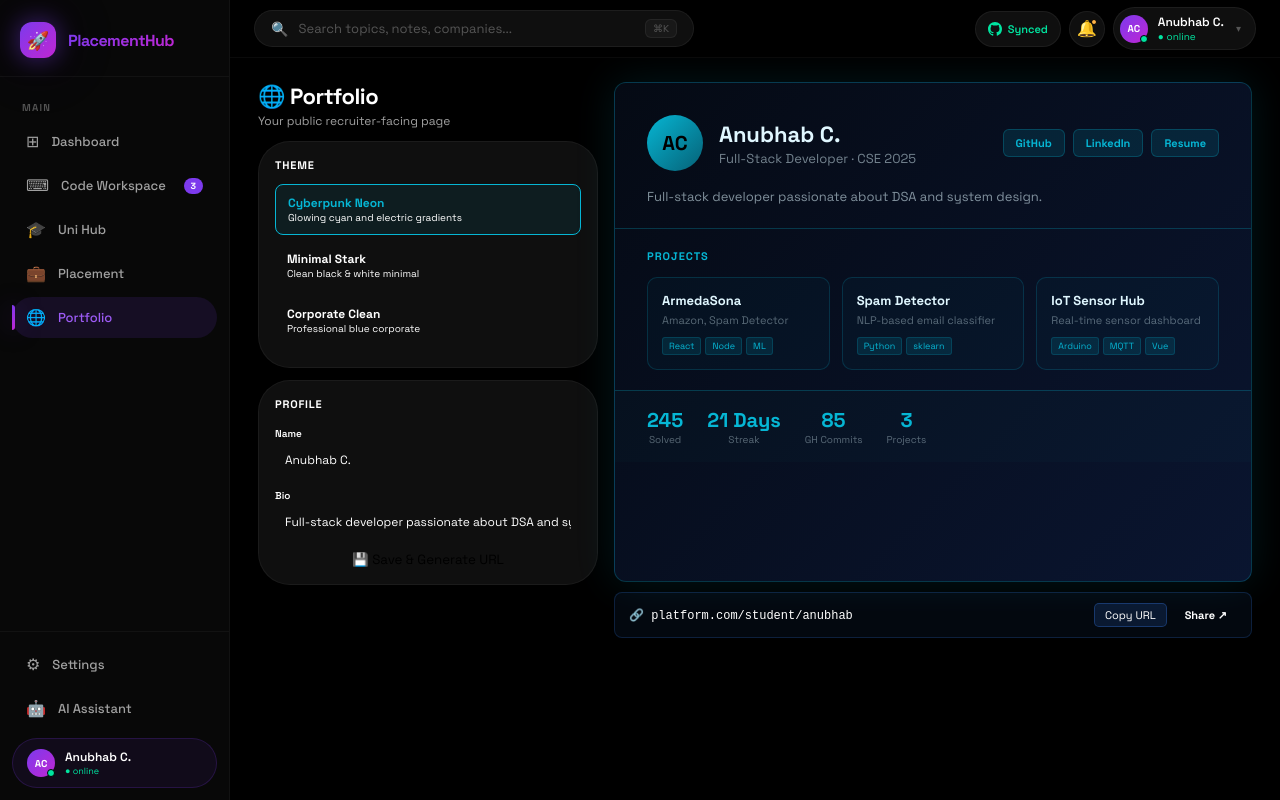
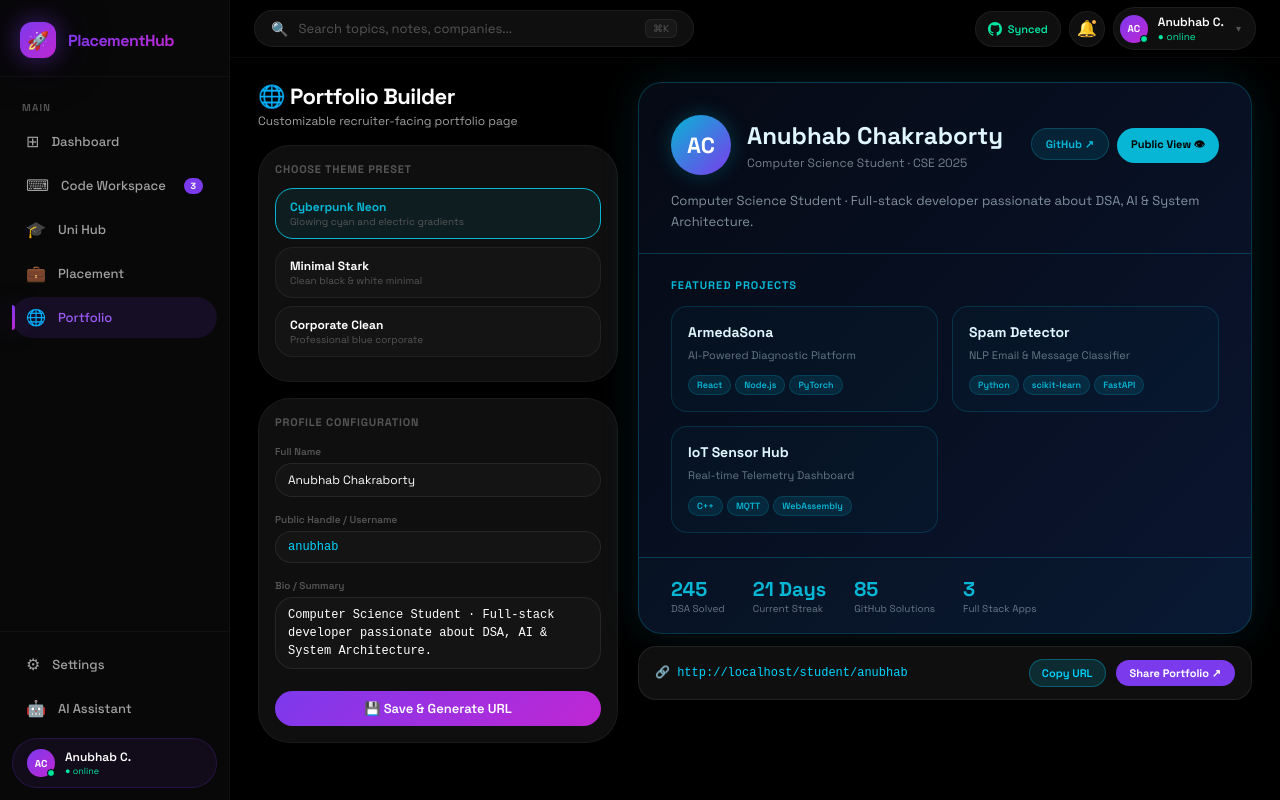
Before and after one commit to anubhab-cloud/PlacementHub, a Next.js app: page /portfolio in a window 1280 px wide. Built offline with nearby package versions, Linux system fonts and the light colour scheme.

Commit message:
fix: robust AI insights JSON extraction & dynamic recruiter portfolio builder

```diff
--- a/app/portfolio/page.tsx
+++ b/app/portfolio/page.tsx
@@ -1,44 +1,92 @@
 'use client';
-import { useState } from 'react';
+
+import { useState, useEffect } from 'react';
+import Link from 'next/link';
 
 const themes = [
   { id: 'cyberpunk', label: 'Cyberpunk Neon', desc: 'Glowing cyan and electric gradients', accent: '#06b6d4' },
-  { id: 'stark', label: 'Minimal Stark', desc: 'Clean black & white minimal', accent: '#f0f4ff' },
+  { id: 'stark', label: 'Minimal Stark', desc: 'Clean black & white minimal', accent: '#ffffff' },
   { id: 'corporate', label: 'Corporate Clean', desc: 'Professional blue corporate', accent: '#3b82f6' },
 ];
 
-const projects = [
-  { name: 'ArmedaSona', desc: 'Amazon, Spam Detector', tech: ['React', 'Node', 'ML'] },
-  { name: 'Spam Detector', desc: 'NLP-based email classifier', tech: ['Python', 'sklearn'] },
-  { name: 'IoT Sensor Hub', desc: 'Real-time sensor dashboard', tech: ['Arduino', 'MQTT', 'Vue'] },
+const INITIAL_PROJECTS = [
+  { name: 'ArmedaSona', desc: 'AI-Powered Diagnostic Platform', tech: ['React', 'Node.js', 'PyTorch'] },
+  { name: 'Spam Detector', desc: 'NLP Email & Message Classifier', tech: ['Python', 'scikit-learn', 'FastAPI'] },
+  { name: 'IoT Sensor Hub', desc: 'Real-time Telemetry Dashboard', tech: ['C++', 'MQTT', 'WebAssembly'] },
 ];
 
 export default function PortfolioPage() {
-  const [theme, setTheme] = useState('cyberpunk');
-  const [name, setName] = useState('Anubhab C.');
-  const [bio, setBio] = useState('Full-stack developer passionate about DSA and system design.');
+  const [theme, setTheme]       = useState('cyberpunk');
+  const [name, setName]         = useState('Anubhab Chakraborty');
+  const [username, setUsername] = useState('anubhab');
+  const [bio, setBio]           = useState('Computer Science Student · Full-stack developer passionate about DSA, AI & System Architecture.');
+  const [copied, setCopied]     = useState(false);
+  const [saved, setSaved]       = useState(false);
+  const [origin, setOrigin]     = useState('http://localhost:3000');
+
+  useEffect(() => {
+    if (typeof window !== 'undefined') {
+      setOrigin(window.location.origin);
+      try {
+        const savedData = localStorage.getItem('placementhub_portfolio');
+        if (savedData) {
+          const parsed = JSON.parse(savedData);
+          if (parsed.name) setName(parsed.name);
+          if (parsed.username) setUsername(parsed.username);
+          if (parsed.bio) setBio(parsed.bio);
+          if (parsed.theme) setTheme(parsed.theme);
+        }
+      } catch { /* fallback */ }
+    }
+  }, []);
 
   const tc: Record<string, { bg: string; accent: string; border: string; text: string }> = {
     cyberpunk: { bg: 'linear-gradient(135deg,#050a14,#0a1530)', accent: '#06b6d4', border: '#06b6d440', text: '#e0f7ff' },
     stark: { bg: 'linear-gradient(135deg,#111,#222)', accent: '#ffffff', border: '#ffffff30', text: '#ffffff' },
     corporate: { bg: 'linear-gradient(135deg,#0a0e1a,#0d1225)', accent: '#3b82f6', border: '#3b82f640', text: '#e8f0fe' },
   };
-  const c = tc[theme];
+  const c = tc[theme] || tc.cyberpunk;
+
+  const publicUrl = `${origin}/student/${username.toLowerCase().replace(/\s+/g, '-')}`;
+
+  const handleSave = () => {
+    const portfolioObj = { name, username, bio, theme };
+    try {
+      localStorage.setItem('placementhub_portfolio', JSON.stringify(portfolioObj));
+    } catch { /* fallback */ }
+    setSaved(true);
+    setTimeout(() => setSaved(false), 2500);
+  };
+
+  const handleCopyUrl = () => {
+    navigator.clipboard.writeText(publicUrl);
+    setCopied(true);
+    setTimeout(() => setCopied(false), 2000);
+  };
+
+  const handleShare = () => {
+    if (navigator.share) {
+      navigator.share({ title: `${name}'s Portfolio`, url: publicUrl }).catch(() => {});
+    } else {
+      window.open(publicUrl, '_blank');
+    }
+  };
 
   return (
-    <div style={{ display: 'grid', gridTemplateColumns: '340px 1fr', gap: '16px' }}>
+    <div style={{ display: 'grid', gridTemplateColumns: '360px 1fr', gap: '20px' }}>
       {/* Config Panel */}
-      <div style={{ display: 'flex', flexDirection: 'column', gap: '12px' }}>
+      <div style={{ display: 'flex', flexDirection: 'column', gap: '16px' }}>
         <div className="page-header" style={{ marginBottom: 0 }}>
           <div>
-            <h1 className="page-title">🌐 Portfolio</h1>
-            <p className="page-subtitle">Your public recruiter-facing page</p>
+            <h1 className="page-title">🌐 Portfolio Builder</h1>
+            <p className="page-subtitle">Customizable recruiter-facing portfolio page</p>
           </div>
         </div>
 
-        <div className="widget" style={{ padding: '16px' }}>
-          <div style={{ fontSize: '11px', color: 'var(--text-muted)', fontWeight: 700, textTransform: 'uppercase', letterSpacing: '0.8px', marginBottom: '12px' }}>
-            Theme
+        {/* Theme Picker */}
+        <div className="card" style={{ padding: '16px' }}>
+          <div style={{ fontSize: '11px', color: 'var(--text-3)', fontWeight: 700, textTransform: 'uppercase', letterSpacing: '0.8px', marginBottom: '12px' }}>
+            Choose Theme Preset
           </div>
           {themes.map(t => (
             <div
@@ -46,87 +94,143 @@ export default function PortfolioPage() {
               id={`theme-option-${t.id}`}
               onClick={() => setTheme(t.id)}
               style={{
-                padding: '10px 12px', borderRadius: '8px', cursor: 'pointer', marginBottom: '6px',
-                border: `1px solid ${theme === t.id ? t.accent : 'var(--border-subtle)'}`,
-                background: theme === t.id ? `${t.accent}15` : 'transparent',
+                padding: '10px 14px', borderRadius: 'var(--r-md)', cursor: 'pointer', marginBottom: '8px',
+                border: `1px solid ${theme === t.id ? t.accent : 'rgba(255,255,255,0.06)'}`,
+                background: theme === t.id ? `${t.accent}15` : 'var(--black-3)',
                 transition: 'all 0.2s ease',
               }}
             >
-              <div style={{ fontSize: '12px', fontWeight: 700, color: theme === t.id ? t.accent : 'var(--text-primary)' }}>{t.label}</div>
-              <div style={{ fontSize: '10px', color: 'var(--text-muted)' }}>{t.desc}</div>
+              <div style={{ fontSize: '12px', fontWeight: 700, color: theme === t.id ? t.accent : 'var(--text-1)' }}>{t.label}</div>
+              <div style={{ fontSize: '10px', color: 'var(--text-3)' }}>{t.desc}</div>
             </div>
           ))}
         </div>
 
-        <div className="widget" style={{ padding: '16px' }}>
-          <div style={{ fontSize: '11px', color: 'var(--text-muted)', fontWeight: 700, textTransform: 'uppercase', letterSpacing: '0.8px', marginBottom: '12px' }}>
-            Profile
+        {/* Profile Details Form */}
+        <div className="card" style={{ padding: '16px', display: 'flex', flexDirection: 'column', gap: '12px' }}>
+          <div style={{ fontSize: '11px', color: 'var(--text-3)', fontWeight: 700, textTransform: 'uppercase', letterSpacing: '0.8px' }}>
+            Profile Configuration
           </div>
-          {[['Name', name, setName], ['Bio', bio, setBio]].map(([label, val, setter]) => (
-            <div key={label as string} style={{ marginBottom: '10px' }}>
-              <label style={{ fontSize: '10px', color: 'var(--text-muted)', fontWeight: 600 }}>{label as string}</label>
-              <input
-                value={val as string}
-                onChange={e => (setter as (v: string) => void)(e.target.value)}
-                style={{
-                  width: '100%', marginTop: '4px', padding: '7px 10px',
-                  background: 'var(--bg-input)', border: '1px solid var(--border-subtle)',
-                  borderRadius: '6px', color: 'var(--text-primary)', fontSize: '12px', outline: 'none',
-                }}
-              />
-            </div>
-          ))}
-          <button className="btn-primary" id="btn-save-portfolio" style={{ width: '100%', justifyContent: 'center', marginTop: '4px' }}>
-            💾 Save & Generate URL
+
+          <div>
+            <label style={{ fontSize: '10px', color: 'var(--text-3)', fontWeight: 600 }}>Full Name</label>
+            <input
+              value={name}
+              onChange={e => setName(e.target.value)}
+              style={{
+                width: '100%', marginTop: '4px', padding: '8px 12px',
+                background: 'var(--black-3)', border: '1px solid rgba(255,255,255,0.08)',
+                borderRadius: 'var(--r-md)', color: '#fff', fontSize: '12px', outline: 'none',
+              }}
+            />
+          </div>
+
+          <div>
+            <label style={{ fontSize: '10px', color: 'var(--text-3)', fontWeight: 600 }}>Public Handle / Username</label>
+            <input
+              value={username}
+              onChange={e => setUsername(e.target.value.toLowerCase().replace(/[^a-z0-9-]/g, ''))}
+              style={{
+                width: '100%', marginTop: '4px', padding: '8px 12px',
+                background: 'var(--black-3)', border: '1px solid rgba(255,255,255,0.08)',
+                borderRadius: 'var(--r-md)', color: 'var(--cyan)', fontSize: '12px', outline: 'none',
+                fontFamily: 'monospace',
+              }}
+            />
+          </div>
+
+          <div>
+            <label style={{ fontSize: '10px', color: 'var(--text-3)', fontWeight: 600 }}>Bio / Summary</label>
+            <textarea
+              rows={3}
+              value={bio}
+              onChange={e => setBio(e.target.value)}
+              style={{
+                width: '100%', marginTop: '4px', padding: '8px 12px',
+                background: 'var(--black-3)', border: '1px solid rgba(255,255,255,0.08)',
+                borderRadius: 'var(--r-md)', color: '#fff', fontSize: '12px', outline: 'none',
+                resize: 'none', lineHeight: 1.5,
+              }}
+            />
+          </div>
+
+          <button
+            className="btn btn-violet"
+            id="btn-save-portfolio"
+            onClick={handleSave}
+            style={{ width: '100%', justifyContent: 'center', marginTop: '6px' }}
+          >
+            {saved ? '✓ Portfolio Preferences Saved!' : '💾 Save & Generate URL'}
           </button>
         </div>
       </div>
 
-      {/* Live Preview */}
+      {/* Live Preview Area */}
       <div>
         <div style={{
-          borderRadius: '12px', overflow: 'hidden',
+          borderRadius: '24px', overflow: 'hidden',
           border: `1px solid ${c.border}`,
-          background: c.bg, minHeight: '500px',
+          background: c.bg, minHeight: '520px',
           transition: 'all 0.4s ease',
           boxShadow: `0 0 40px ${c.accent}20`,
         }}>
           {/* Header */}
           <div style={{ padding: '32px 32px 20px', borderBottom: `1px solid ${c.border}` }}>
-            <div style={{ display: 'flex', alignItems: 'center', gap: '16px', marginBottom: '16px' }}>
-              <div style={{ width: '56px', height: '56px', borderRadius: '50%', background: `linear-gradient(135deg, ${c.accent}, ${c.accent}80)`, display: 'flex', alignItems: 'center', justifyContent: 'center', fontSize: '20px', fontWeight: 800, color: '#000' }}>AC</div>
+            <div style={{ display: 'flex', alignItems: 'center', gap: '16px', marginBottom: '16px', flexWrap: 'wrap' }}>
+              <div style={{
+                width: '60px', height: '60px', borderRadius: '50%',
+                background: `linear-gradient(135deg, ${c.accent}, #7c3aed)`,
+                display: 'flex', alignItems: 'center', justifyContent: 'center',
+                fontSize: '22px', fontWeight: 800, color: '#fff',
+                boxShadow: `0 0 20px ${c.accent}40`, flexShrink: 0,
+              }}>
+                {name.split(' ').map(n => n[0]).join('').slice(0, 2) || 'AC'}
+              </div>
+
               <div>
-                <h2 style={{ fontSize: '22px', fontWeight: 800, color: c.text, margin: 0 }}>{name}</h2>
-                <p style={{ fontSize: '13px', color: `${c.text}80`, margin: '2px 0 0' }}>Full-Stack Developer · CSE 2025</p>
+                <h2 style={{ fontSize: '24px', fontWeight: 800, color: c.text, margin: 0 }}>{name}</h2>
+                <p style={{ fontSize: '12px', color: `${c.text}80`, margin: '4px 0 0' }}>Computer Science Student · CSE 2025</p>
               </div>
+
               <div style={{ marginLeft: 'auto', display: 'flex', gap: '8px' }}>
-                {['GitHub', 'LinkedIn', 'Resume'].map(l => (
-                  <button key={l} style={{
-                    padding: '6px 12px', borderRadius: '6px', fontSize: '11px', fontWeight: 700,
+                <a href="https://github.com" target="_blank" rel="noreferrer" style={{ textDecoration: 'none' }}>
+                  <button style={{
+                    padding: '8px 14px', borderRadius: '100px', fontSize: '11px', fontWeight: 700,
                     background: `${c.accent}20`, border: `1px solid ${c.accent}40`,
                     color: c.accent, cursor: 'pointer',
-                  }}>{l}</button>
-                ))}
+                  }}>GitHub ↗</button>
+                </a>
+                <Link href={publicUrl} target="_blank" style={{ textDecoration: 'none' }}>
+                  <button style={{
+                    padding: '8px 14px', borderRadius: '100px', fontSize: '11px', fontWeight: 700,
+                    background: c.accent, border: 'none', color: '#000', cursor: 'pointer',
+                  }}>Public View 👁</button>
+                </Link>
               </div>
             </div>
+
             <p style={{ fontSize: '13px', color: `${c.text}90`, lineHeight: 1.6 }}>{bio}</p>
           </div>
 
-          {/* Projects */}
-          <div style={{ padding: '20px 32px' }}>
-            <div style={{ fontSize: '11px', fontWeight: 700, color: c.accent, textTransform: 'uppercase', letterSpacing: '1px', marginBottom: '14px' }}>Projects</div>
-            <div style={{ display: 'grid', gridTemplateColumns: 'repeat(3,1fr)', gap: '12px' }}>
-              {projects.map(p => (
+          {/* Projects Section */}
+          <div style={{ padding: '24px 32px' }}>
+            <div style={{ fontSize: '11px', fontWeight: 700, color: c.accent, textTransform: 'uppercase', letterSpacing: '1px', marginBottom: '14px' }}>
+              Featured Projects
+            </div>
+            <div style={{ display: 'grid', gridTemplateColumns: 'repeat(auto-fit, minmax(200px, 1fr))', gap: '14px' }}>
+              {INITIAL_PROJECTS.map(p => (
                 <div key={p.name} style={{
-                  padding: '14px', borderRadius: '10px',
+                  padding: '16px', borderRadius: '16px',
                   background: `${c.accent}08`, border: `1px solid ${c.accent}30`,
                   transition: 'all 0.2s ease',
                 }}>
-                  <div style={{ fontSize: '13px', fontWeight: 700, color: c.text, marginBottom: '4px' }}>{p.name}</div>
-                  <div style={{ fontSize: '11px', color: `${c.text}60`, marginBottom: '10px' }}>{p.desc}</div>
+                  <div style={{ fontSize: '14px', fontWeight: 700, color: c.text, marginBottom: '6px' }}>{p.name}</div>
+                  <div style={{ fontSize: '11px', color: `${c.text}70`, marginBottom: '12px', lineHeight: 1.5 }}>{p.desc}</div>
                   <div style={{ display: 'flex', gap: '4px', flexWrap: 'wrap' }}>
                     {p.tech.map(t => (
-                      <span key={t} style={{ fontSize: '9px', padding: '2px 6px', borderRadius: '3px', background: `${c.accent}20`, color: c.accent, border: `1px solid ${c.accent}30` }}>{t}</span>
+                      <span key={t} style={{ fontSize: '9px', padding: '3px 8px', borderRadius: '100px', background: `${c.accent}20`, color: c.accent, border: `1px solid ${c.accent}30`, fontWeight: 600 }}>
+                        {t}
+                      </span>
                     ))}
                   </div>
                 </div>
@@ -134,21 +238,54 @@ export default function PortfolioPage() {
             </div>
           </div>
 
-          {/* DSA Stats */}
-          <div style={{ padding: '16px 32px', background: `${c.accent}05`, borderTop: `1px solid ${c.border}`, display: 'flex', gap: '24px' }}>
-            {[['245', 'Solved'], ['21 Days', 'Streak'], ['85', 'GH Commits'], ['3', 'Projects']].map(([v, l]) => (
-              <div key={l} style={{ textAlign: 'center' }}>
+          {/* DSA & Placement Stats Row */}
+          <div style={{ padding: '18px 32px', background: `${c.accent}05`, borderTop: `1px solid ${c.border}`, display: 'flex', gap: '28px', flexWrap: 'wrap' }}>
+            {[
+              ['245', 'DSA Solved'],
+              ['21 Days', 'Current Streak'],
+              ['85', 'GitHub Solutions'],
+              ['3', 'Full Stack Apps'],
+            ].map(([v, l]) => (
+              <div key={l} style={{ textAlign: 'left' }}>
                 <div style={{ fontSize: '20px', fontWeight: 800, color: c.accent }}>{v}</div>
-                <div style={{ fontSize: '10px', color: `${c.text}60` }}>{l}</div>
+                <div style={{ fontSize: '10px', color: `${c.text}70` }}>{l}</div>
               </div>
             ))}
           </div>
         </div>
 
-        <div style={{ marginTop: '10px', padding: '10px 14px', background: 'rgba(59,130,246,0.06)', border: '1px solid rgba(59,130,246,0.2)', borderRadius: '8px', display: 'flex', alignItems: 'center', gap: '8px' }}>
-          <span style={{ fontSize: '12px', color: 'var(--accent-cyan)', fontFamily: 'monospace' }}>🔗 platform.com/student/anubhab</span>
-          <button id="btn-copy-url" style={{ marginLeft: 'auto', fontSize: '11px', padding: '4px 10px', borderRadius: '5px', background: 'rgba(59,130,246,0.15)', border: '1px solid rgba(59,130,246,0.3)', color: 'var(--accent-blue-bright)', cursor: 'pointer' }}>Copy URL</button>
-          <button id="btn-share-portfolio" style={{ fontSize: '11px', padding: '4px 10px', borderRadius: '5px', background: 'var(--accent-blue)', border: 'none', color: 'white', cursor: 'pointer', fontWeight: 700 }}>Share ↗</button>
+        {/* Dynamic Share URL Bar */}
+        <div style={{
+          marginTop: '12px', padding: '12px 16px',
+          background: 'var(--black-2)', border: '1px solid rgba(255,255,255,0.08)',
+          borderRadius: 'var(--r-md)', display: 'flex', alignItems: 'center', gap: '10px', flexWrap: 'wrap',
+        }}>
+          <span style={{ fontSize: '12px', color: 'var(--cyan)', fontFamily: 'monospace', flex: 1, overflow: 'hidden', textOverflow: 'ellipsis', whiteSpace: 'nowrap' }}>
+            🔗 {publicUrl}
+          </span>
+          <button
+            id="btn-copy-url"
+            onClick={handleCopyUrl}
+            style={{
+              fontSize: '11px', padding: '6px 12px', borderRadius: '100px',
+              background: copied ? 'rgba(0,229,160,0.15)' : 'rgba(0,212,255,0.15)',
+              border: `1px solid ${copied ? 'rgba(0,229,160,0.3)' : 'rgba(0,212,255,0.3)'}`,
+              color: copied ? 'var(--green)' : 'var(--cyan)', cursor: 'pointer', fontWeight: 600,
+            }}
+          >
+            {copied ? '✓ Copied!' : 'Copy URL'}
+          </button>
+          <button
+            id="btn-share-portfolio"
+            onClick={handleShare}
+            style={{
+              fontSize: '11px', padding: '6px 14px', borderRadius: '100px',
+              background: 'var(--violet)', border: 'none', color: '#fff',
+              cursor: 'pointer', fontWeight: 700,
+            }}
+          >
+            Share Portfolio ↗
+          </button>
         </div>
       </div>
     </div>
```
Also changed, not shown: app/api/ai/insights/route.ts (+4 -2 lines).
